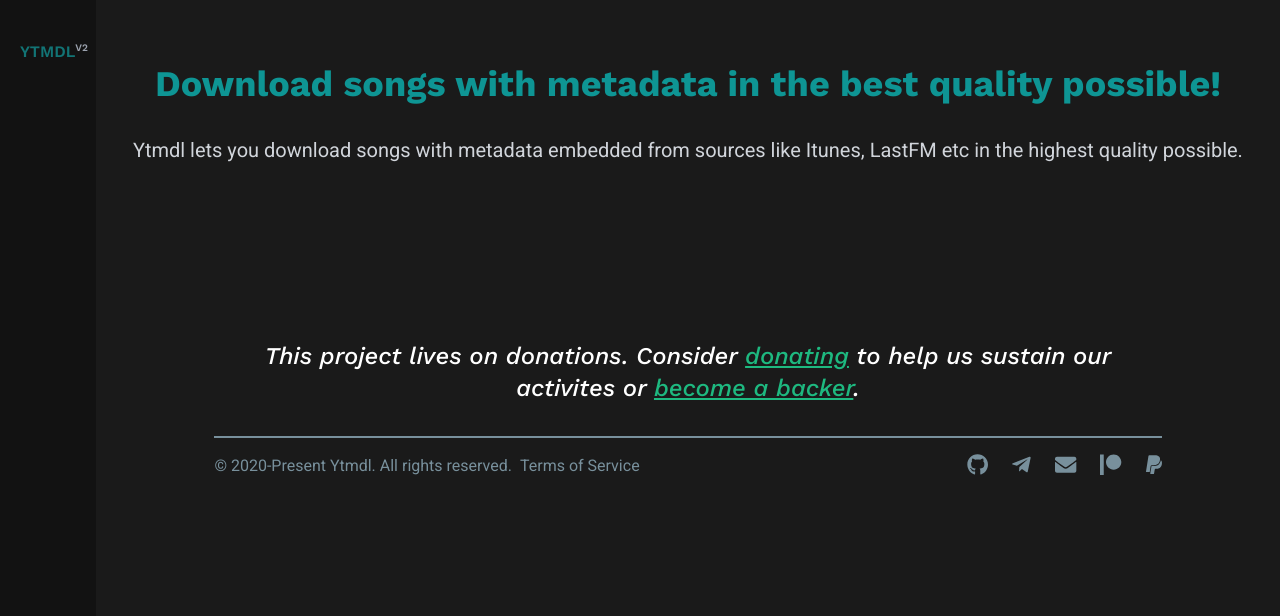
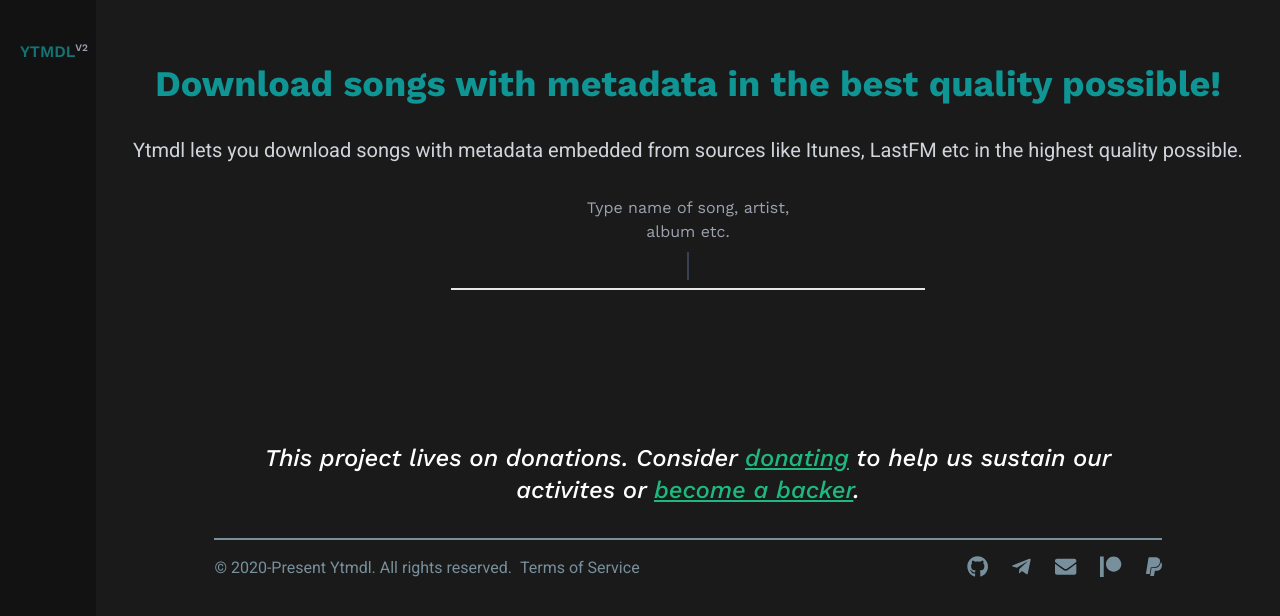
Before and after one commit to deepjyoti30/ytmdl-web-v2, a Vue app: page / in a window 1280 px wide. Shown: the top 616 px of the page. Built offline with nearby package versions, Linux system fonts and the light colour scheme; some icons are missing; what vue-resource would draw is missing.

Commit message:
Add some initial content to the search bar

```diff
--- /dev/null
+++ b/src/components/SearchBar.vue
@@ -0,0 +1,21 @@
+<template>
+  <div class="search-bar__container">
+    <div
+      class="text-for-search w-1/5 mr-auto ml-auto text-center text-md text-gray-600 dark:text-gray-400 pb-2"
+    >
+      Type name of song, artist, album etc.
+    </div>
+    <div
+      class="divider--line w-0 mr-auto ml-auto border border-gray-200 dark:border-gray-700 h-7"
+    ></div>
+    <div class="search--box border w-2/5 my-2 mr-auto ml-auto"></div>
+  </div>
+</template>
+
+<script>
+export default {
+  name: "SearchBar"
+};
+</script>
+
+<style lang="scss" scoped></style>
--- a/src/views/Home.vue
+++ b/src/views/Home.vue
@@ -9,13 +9,18 @@
         Itunes, LastFM etc in the highest quality possible.
       </p>
     </div>
+    <div class="search-bar-content">
+      <SearchBar />
+    </div>
   </div>
 </template>
 
 <script>
+import SearchBar from "@/components/SearchBar";
+
 export default {
   name: "Home",
-  components: {}
+  components: { SearchBar }
 };
 </script>
 
```
